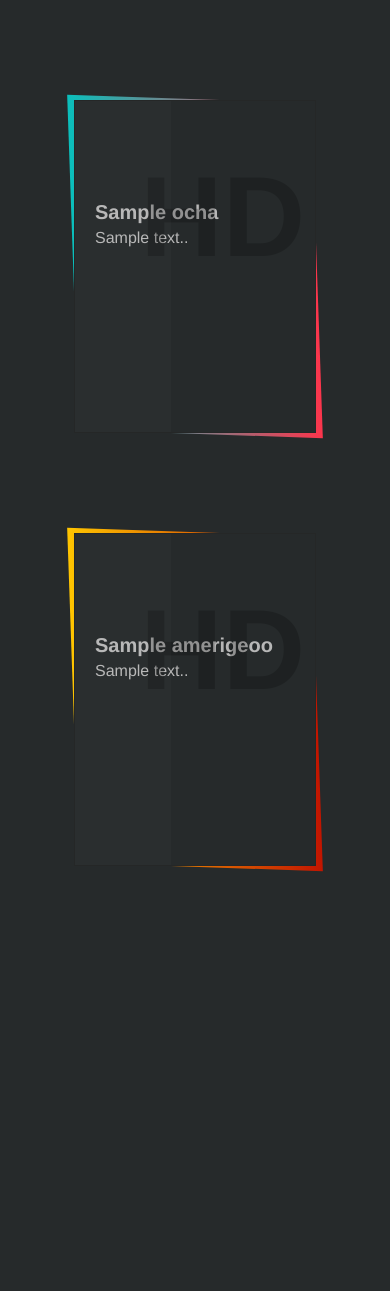
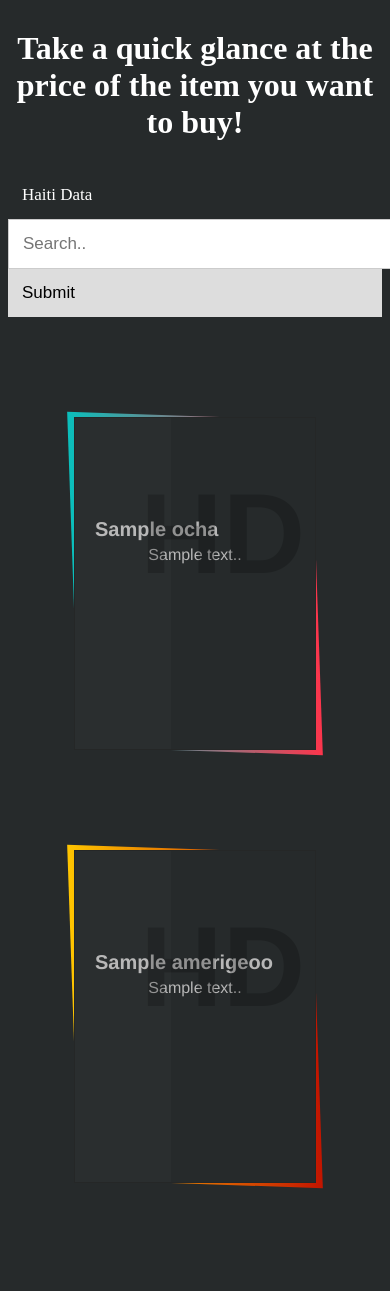
Before and after one commit to cyll99/HD-Haiti-Data-, a Flask app: template templates/index.html in a window 390 px wide. Before the commit the page ends 966 px from the top of that part, so only its background shows below. Run offline with Flask 2, Linux system fonts and the light colour scheme; the template is opened without the code that fills it: most values are stand-ins (such as "Sample title", 1, 10 or a date in 2020); the page is wider than the window, and the part outside it is not shown; some libraries are stand-ins or nearby versions.

Commit message:
search bar added

```diff
--- a/static/style.css
+++ b/static/style.css
@@ -118,3 +118,91 @@ background: linear-gradient(to right, #ffc500, #c21500);
 background: -webkit-linear-gradient(to right, #0ABFBC, #FC354C);
 background: linear-gradient(to right, #0ABFBC, #FC354C);
 }
+
+
+.topnav{
+	display: inline-block;
+	position: relative;
+	vertical-align: top;
+
+
+}
+
+.topnav a {
+  float: left;
+  display: block;
+  color: #fff;
+  text-align: center;
+  padding: 14px 16px;
+  text-decoration: none;
+  font-size: 17px;
+}
+
+.topnav a:hover {
+  color: black;
+}
+
+.topnav a.active {
+  color: white;
+}
+
+
+p,h1 {
+  float: center;
+  color: white;
+  text-align: center;
+  margin-top: 30px;
+  margin-bottom: 30px;
+
+}
+
+#loading {
+  float: center;
+  color: white;
+  margin-top: 50px;
+  margin-right: 50px;
+
+}
+.topnav input[type=text] {
+  padding: 6px;
+  margin-top: 8px;
+  font-size: 17px;
+  border: none;
+}
+
+.topnav .search-container button {
+  padding: 6px 10px;
+  margin-top: 8px;
+  margin-right: 16px;
+  background: #ddd;
+  font-size: 17px;
+  border: none;
+  cursor: pointer;
+}
+
+
+.main {
+	align-items: center;
+	justify-content: center;
+	border-radius: 25px;
+  }
+
+@media screen and (max-width: 600px) {
+  .topnav .search-container {
+    float: none;
+  }
+  .topnav a, .topnav input[type=text], .topnav .search-container button {
+    float: none;
+    display: inline-block;
+	position: relative;
+	vertical-align: top;
+    text-align: left;
+    width: 100%;
+    margin: 0;
+    padding: 14px;
+  }
+  .topnav input[type=text] {
+    border: 1px solid #ccc;
+
+  }
+}
--- a/templates/index.html
+++ b/templates/index.html
@@ -4,9 +4,21 @@
   <meta charset="UTF-8">
   <title>HD - Haiti Data</title>
   <link rel="stylesheet" href="/static/style.css">
+  <script type="text/javascript" src="http://ajax.googleapis.com/ajax/libs/jquery/1.6.2/jquery.min.js"></script>
+
 
 </head>
 <body>
+	<h1>Take a quick glance at the price of the item you want to buy!</h1>
+	<div class="topnav">
+	   <a class="active" href="{{ url_for("result")}}">Haiti Data</a>
+	   <div class="search-container">
+		  <form action="{{ url_for("result")}}" method="post">
+		  <input type="text" placeholder="Search.." name="search">
+		  <button type="submit" onclick="$('#loading').show();">Submit</button>
+		  </form>
+	   </div>
+	   <div id="loading" style="display:none;">Loading...</div>
 <!-- partial:index.partial.html -->
 <ul class="tilesWrap">
 	{% for title, description, link in ocha %}
```
